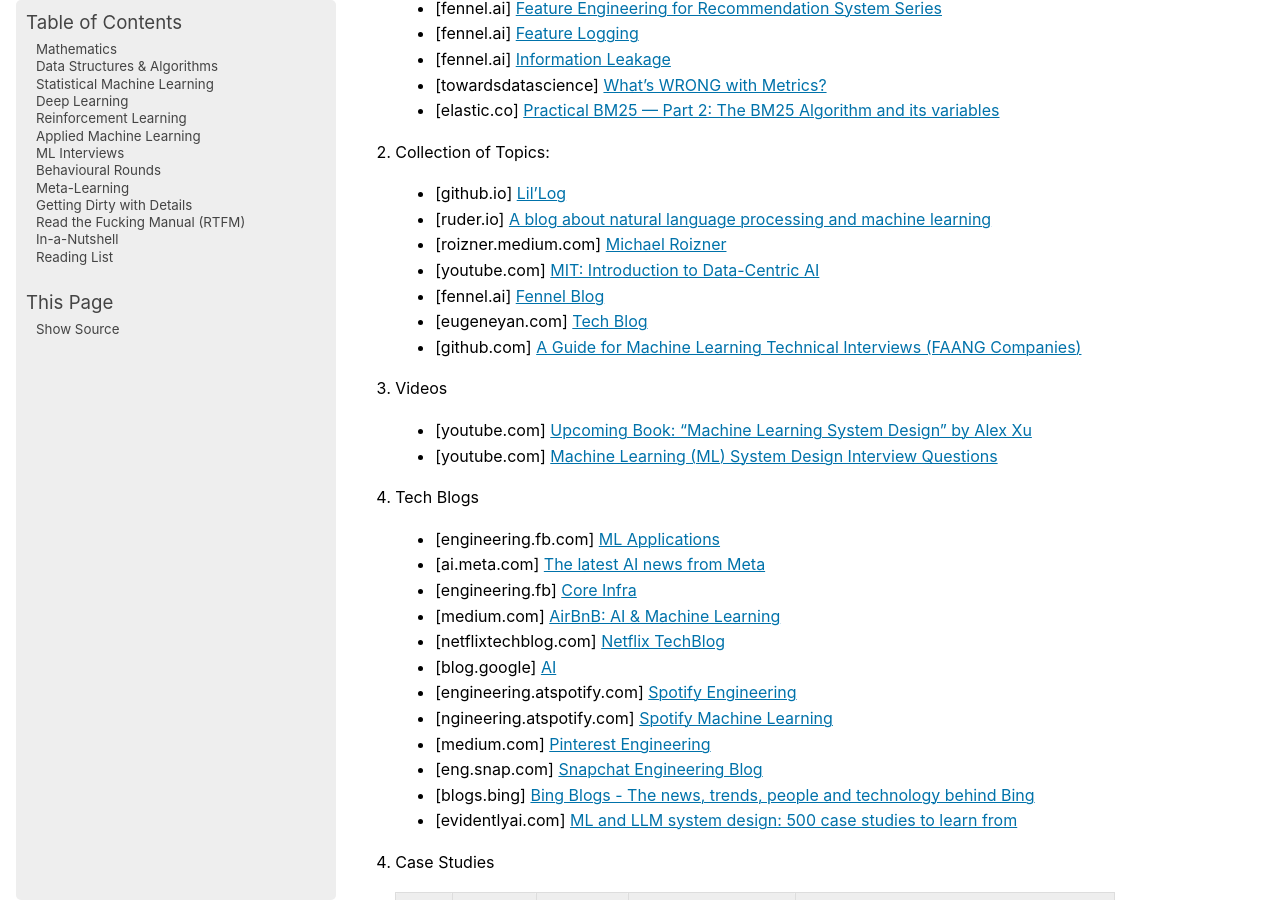
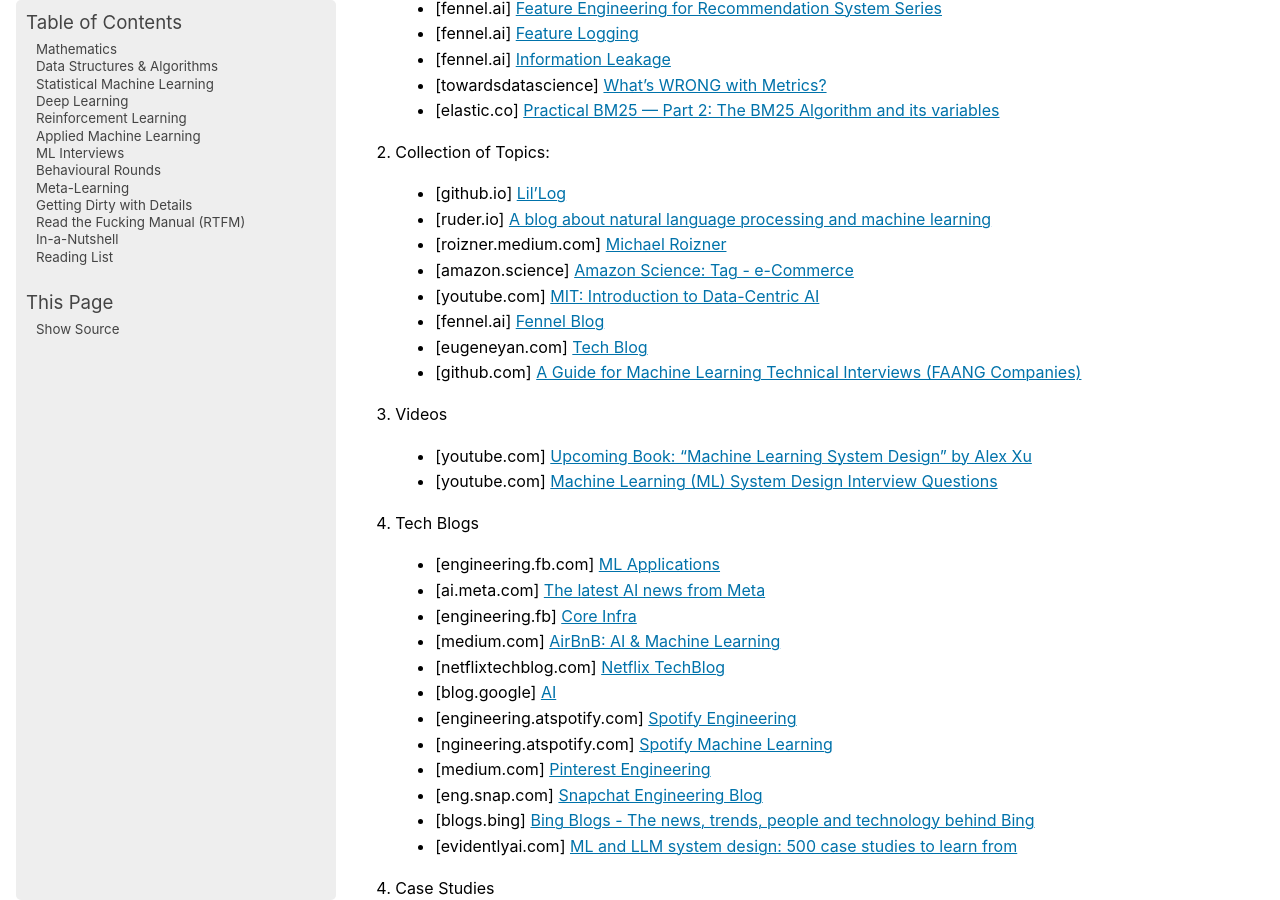
Before and after one commit to uselesstechjunks/leetcode, a Sphinx documentation site: the page built from docs/source/applied/practical/resources.rst, in a window 1280 px wide and 900 px high, scrolled down 527 px. Built offline with Sphinx 7.4.7, drawn with Linux system fonts in a browser that asks for light colours; pages that are not in the unit, such as notebooks, are missing from menus.

Commit message:
Update resources.rst

```diff
--- a/docs/source/applied/practical/resources.rst
+++ b/docs/source/applied/practical/resources.rst
@@ -24,6 +24,7 @@ Practical Resources
 	- [github.io] `Lil’Log <https://lilianweng.github.io/>`_
 	- [ruder.io] `A blog about natural language processing and machine learning <https://www.ruder.io/>`_
 	- [roizner.medium.com] `Michael Roizner <https://roizner.medium.com/>`_
+	- [amazon.science] `Amazon Science: Tag - e-Commerce <https://www.amazon.science/publications?q=&f0=0000016e-2ff1-d205-a5ef-aff91fd60000&f1=0000017b-cb9b-d0be-affb-cbbf08e40000&s=0>`_
 	- [youtube.com] `MIT: Introduction to Data-Centric AI <https://www.youtube.com/watch?v=ayzOzZGHZy4&list=PLnSYPjg2dHQKdig0vVbN-ZnEU0yNJ1mo5>`_
 	- [fennel.ai] `Fennel Blog <https://fennel.ai/blog/>`_
 	- [eugeneyan.com] `Tech Blog <https://eugeneyan.com/>`_
```
